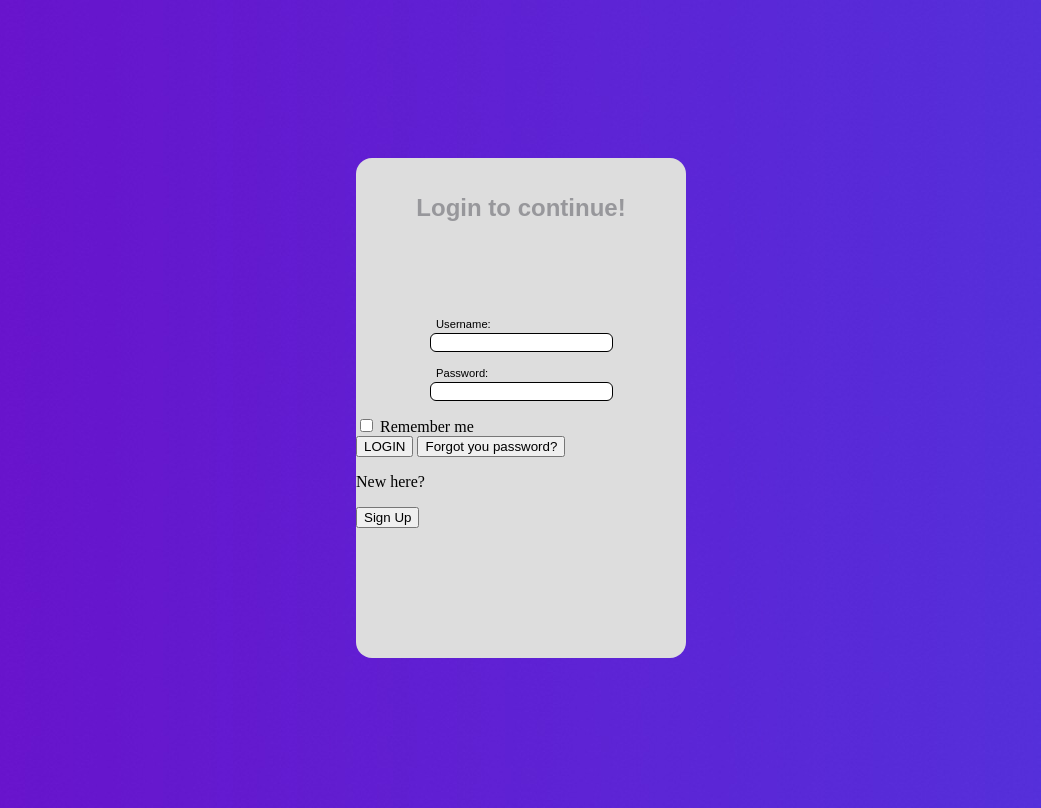
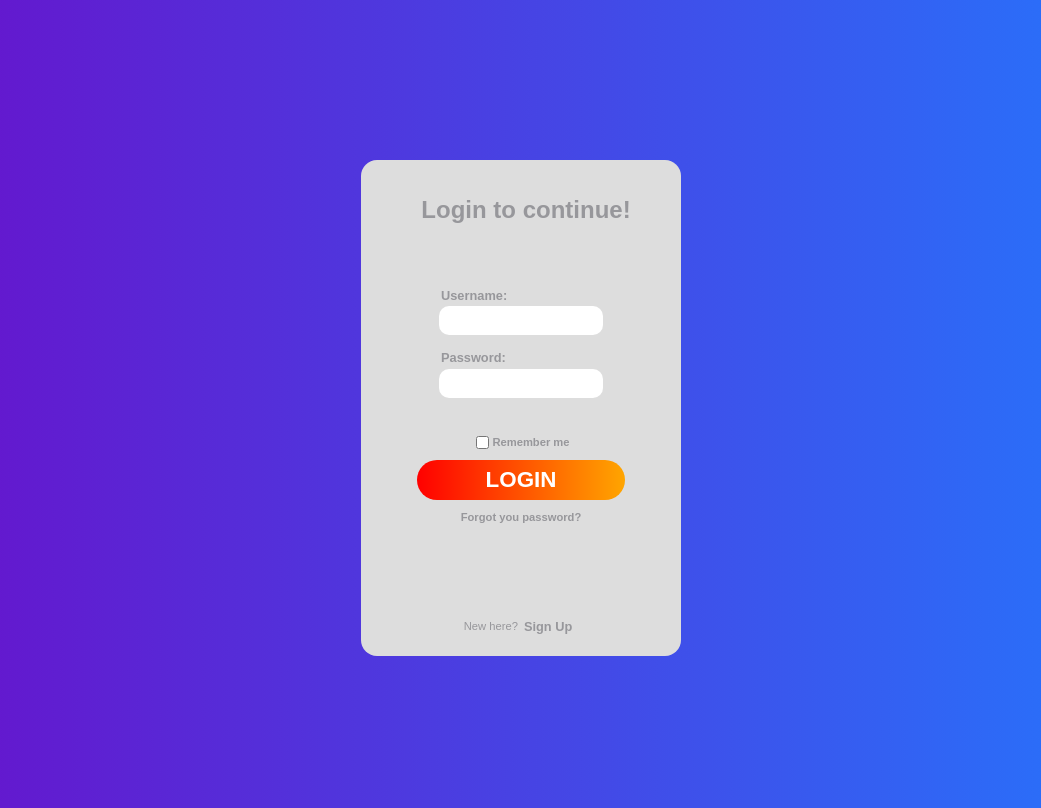
Before and after one commit to MaluBotter/projeto-1, a plain HTML site: page src/index.html in a window 1280 px wide. Shown: the whole page, without its empty margins (119-1160 px from the left). Drawn offline with Linux system fonts and the light colour scheme.

Commit message:
feat(buttons): buttons design

```diff
--- a/assets/css/style.css
+++ b/assets/css/style.css
@@ -3,7 +3,7 @@ body, html{
 }
 
 body{
-  background-image: url(../imagens/fundo.jpg);
+  background-image: linear-gradient(to right,#6910ca, #2576fd)
 }
 
 .flex-box{
@@ -15,8 +15,8 @@ body{
 
 .login-screen{
   background-color: #DDDDDD;
-  width: 330px;
-  height: 500px;
+  width: 20rem;
+  height: 31rem;
   border-radius: 16px;
 }
 
@@ -38,18 +38,116 @@ body{
   align-items:center;
   font-family: 'Montserrat', sans-serif;
   font-size:0.7rem;
-  margin-top:4rem;
+  margin-top:2rem;
 }
 
 .forms{
-  border-radius: 6px;
-  border: 1px solid;
+  height: 1.7rem;
+  width: 10rem;
+  border-radius: 10px;
+  border: 0px;
   margin-bottom: 15px;
+  font-family: 'Montserrat', sans-serif;
+  font-size: 0.75rem;
 }
 
 .form-label{
+  font-weight: bold;
   display:flex;
   align-self:flex-start;
   margin-left: 5rem;
   margin-bottom:0.2rem;
+  font-size: 0.8rem;
+  color: #97979b;
 }
+
+.buttons-all{
+  display: flex;
+  flex-direction: column;
+  align-items: center;
+}
+
+.check{
+  padding-bottom: 0.2rem;
+  display: flex;
+  align-items: center;
+  margin-bottom: 5px;
+  margin-top: 20px;
+}
+
+.checkbox-rem{
+  cursor: pointer;
+}
+
+.remember{
+  font-size: 0.7rem;
+  font-family: 'Montserrat', sans-serif;
+  font-weight: bold;
+  color:#97979b;
+}
+
+.login{
+  display: flex;
+  align-items: center;
+  flex-direction: column;
+}
+
+.login-button{
+  height: 2.5rem;
+  width: 13rem;
+  background-image: linear-gradient(to right,red, orange);
+  font-size: 1.4em;
+  font-family: 'Montserrat', sans-serif;
+  font-weight: bold;
+  color: white;
+  text-align: center;
+  border: 0px;
+  border-radius: 20px;
+  cursor: pointer;
+  align-self: center;
+}
+
+.login-button:hover{
+  opacity: 0.6;
+}
+
+.forgot-button{
+  background-color: #DDDDDD;
+  font-size: 0.7rem;
+  font-family: 'Montserrat', sans-serif;
+  font-weight: bold;
+  color:#97979b;
+  margin-top: 10px;
+  cursor: pointer;
+  border: 0px;
+}
+
+.forgot-button:hover{
+  opacity: 0.8;
+}
+
+.new-user{
+  display: flex;
+  margin-top: 85px;
+
+}
+
+.new-hr{
+  font-family: 'Montserrat', sans-serif;
+  font-size: 0.7rem;
+  color: #97979b;
+}
+
+.sign-button{
+  background-color: #DDDDDD;
+  font-size: 0.8rem;
+  font-family: 'Montserrat', sans-serif;
+  font-weight: bold;
+  color:#97979b;
+  cursor: pointer;
+  border: 0px;
+}
+
+.sign-button:hover{
+  opacity: 0.8;
+}
```
